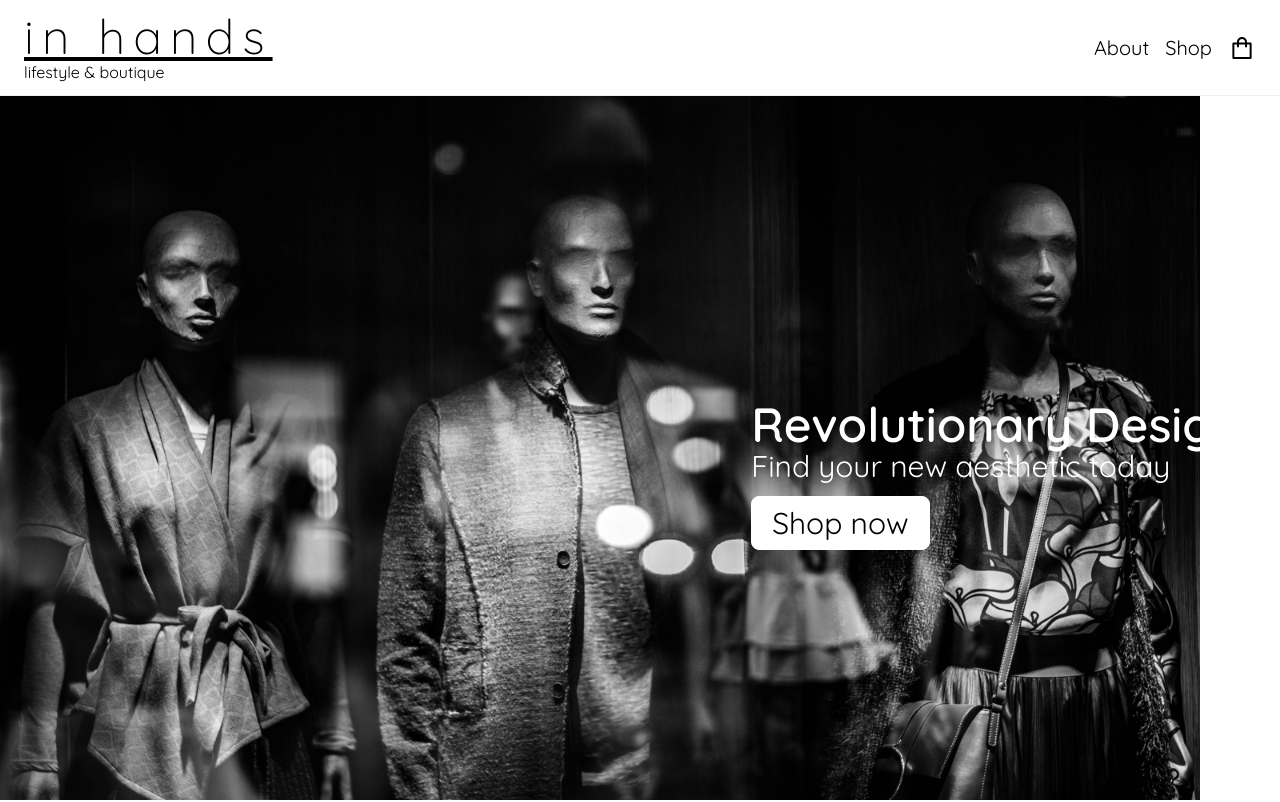
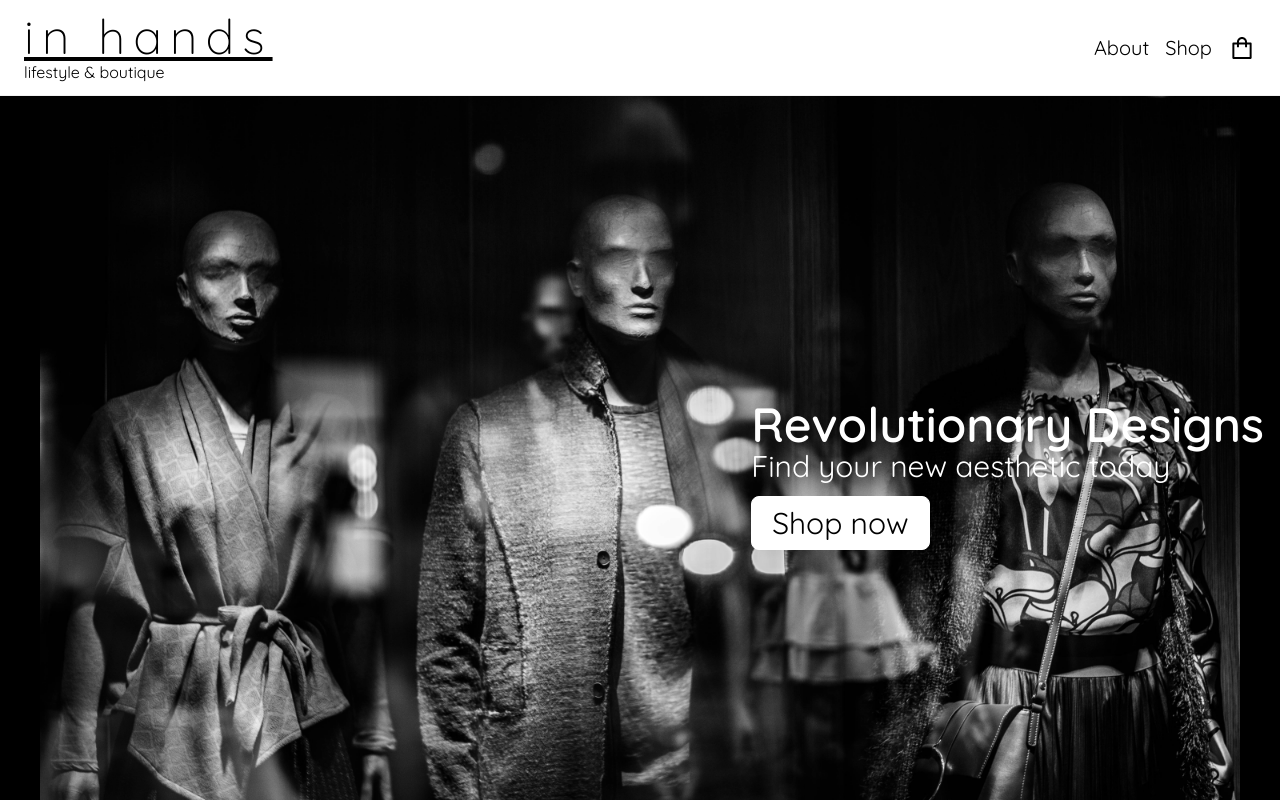
Before and after one commit to Stillwell-C/shoppingCart, a React (Create React App) app: page / in a window 1280 px wide. Shown: the top 802 px of the page. Built offline with nearby package versions, Linux system fonts and the light colour scheme.

Commit message:
Add bg color behind bg images

```diff
--- a/src/components/About.tsx
+++ b/src/components/About.tsx
@@ -5,10 +5,10 @@ import contactImg from "../assets/hennie-stander-wO8zbE8iAas-unsplash.jpg";
 const About = () => {
   return (
     <section className='w-full'>
-      <div>
+      <div className='w-full bg-black -z-10 fixed top-0 left-0'>
         <img
           src={aboutBackground}
-          className='h-screen w-auto object-cover -z-10 fixed top-0 left-0'
+          className='h-screen w-auto object-cover object-center mx-auto'
           alt=''
         />
       </div>
--- a/src/components/Home.tsx
+++ b/src/components/Home.tsx
@@ -13,10 +13,10 @@ import passionImg from "../assets/front-passion.jpg";
 const Home = () => {
   return (
     <section className='w-full'>
-      <div>
+      <div className='w-full bg-black -z-10 fixed top-0 left-0'>
         <img
           src={homeBackground}
-          className='h-screen w-auto object-cover object-left-top -z-10 fixed top-0 left-0'
+          className='h-screen w-auto object-cover object-center mx-auto'
           alt=''
         />
       </div>
```
